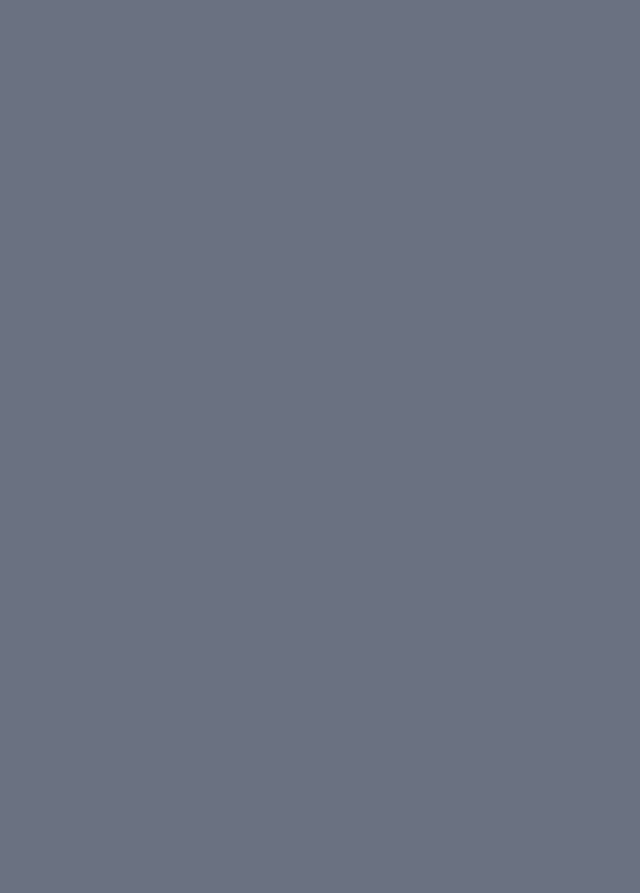
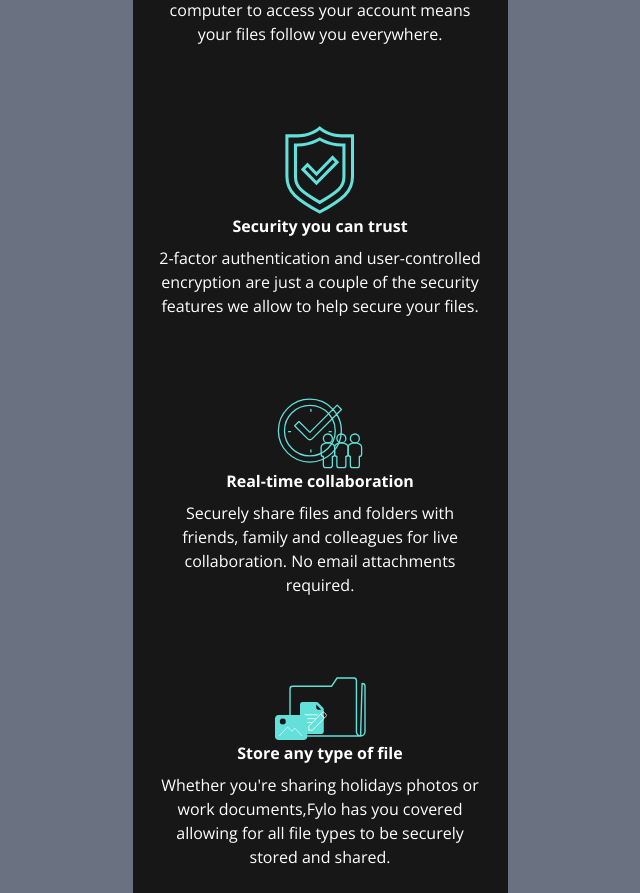
Before and after one commit to TUWINS/landing-page-live, a React (Vite) app: page / in a window 1280 px wide. Shown: the part 880-1773 px from the top of the page, without its empty margins (320-960 px from the left). Before the commit the page ends 800 px from the top, so only its background shows below. Built offline with nearby package versions, Linux system fonts and the light colour scheme; a web font is replaced by a local one.

Commit message:
Feature components

```diff
--- a/src/App.tsx
+++ b/src/App.tsx
@@ -1,4 +1,4 @@
-import {Header,Hero} from "./components";
+import {Header,Hero,Features} from "./components";
 
 function App() {
 
@@ -22,6 +22,8 @@ function App() {
 
             <section className='bg-neutral-900 p-6'>
                 <Hero/>
+
+                <Features />
             </section>
 
 
--- /dev/null
+++ b/src/components/feature.tsx
@@ -0,0 +1,50 @@
+interface Features {
+  title: string;
+  description: string;
+  iconUrl: string;
+}
+
+const featuresData: Features[] = [
+    {
+        title: "Access your files",
+        description: "The ability to use a smartphone, tablet, or computer to access your account means your files follow you everywhere.",
+        iconUrl: "/images/icon-access-anywhere.svg"
+    }
+    ,
+    {
+        title: "Security you can trust",
+        description: "2-factor authentication and user-controlled encryption are just a couple of the security features we allow to help secure your files.",
+        iconUrl: "/images/icon-security.svg"
+    }
+    ,
+    {
+        title: "Real-time collaboration",
+        description: "Securely share files and folders with friends, family and colleagues for live collaboration. No email attachments required.",
+        iconUrl: "/images/icon-collaboration.svg"
+    }
+    ,
+    {
+        title: "Store any type of file",
+        description: "Whether you're sharing holidays photos or work documents,Fylo has you covered allowing for all file types to be securely stored and shared.",
+        iconUrl: "/images/icon-any-file.svg"
+    },
+
+]
+export const Features = () => {
+    return (
+    <div className='flex flex-col gap-20 mt-[140px]'>
+        {
+            featuresData.map(({title,description,iconUrl}: Features) => (
+                <div className='flex flex-col items-center text-center ' key={title}>
+                <img src={iconUrl} alt={title} />
+                <div>
+                    <h3 className='font-bold mb-2'>{title}</h3>
+                    <p>{description}</p>
+                </div>
+                </div>
+            ))
+        }
+
+    </div>
+    )
+}
--- a/src/components/index.ts
+++ b/src/components/index.ts
@@ -2,3 +2,4 @@ export { Header } from "./header";
 export { Navbar } from "./navbar";
 export { Hero } from "./hero";
 export { Button } from "./button";
+export { Features } from "./feature";
```
